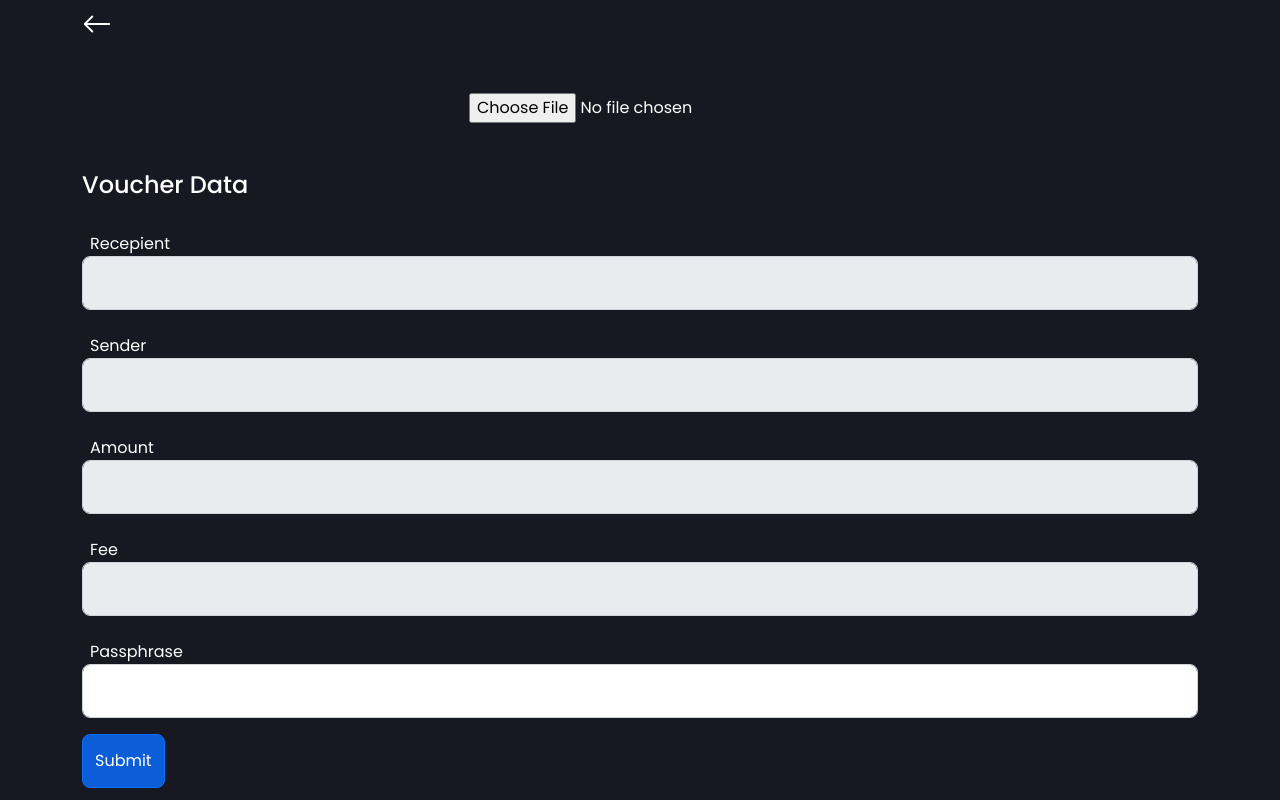
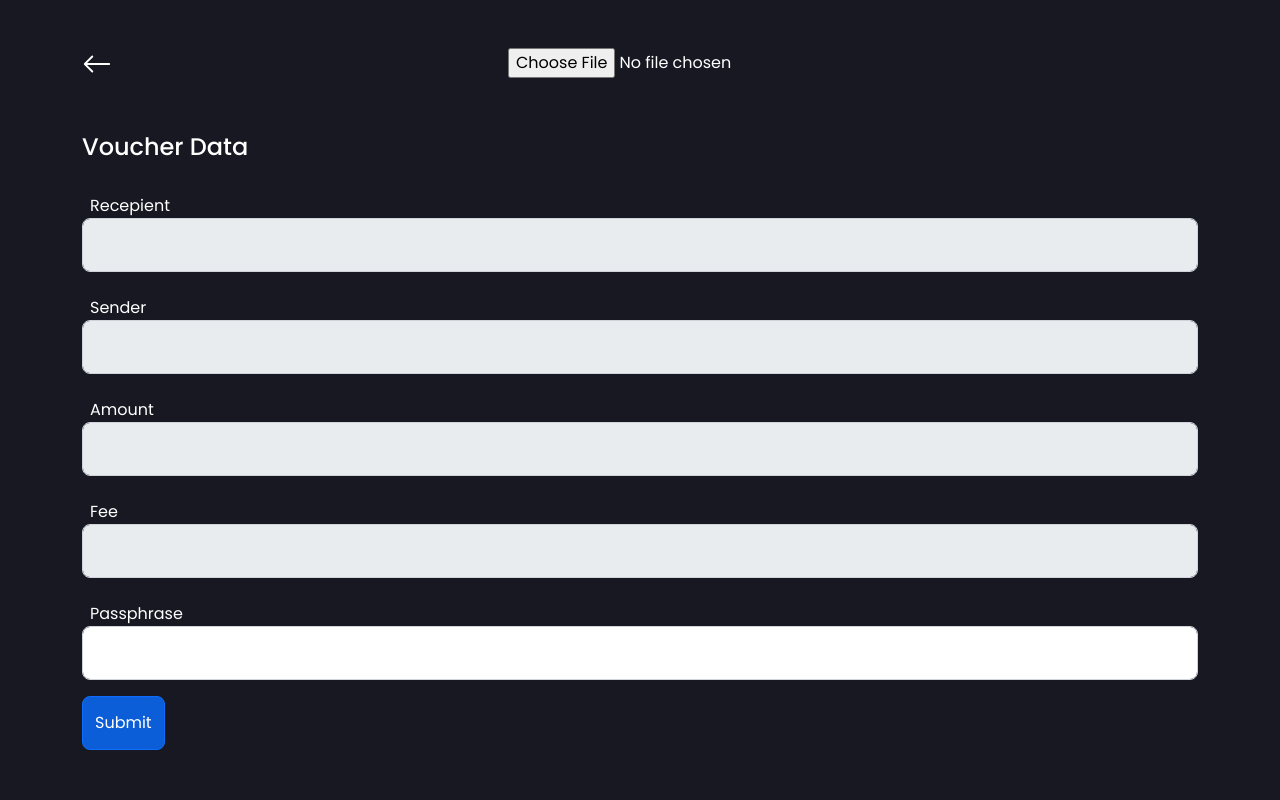
Before and after one commit to Ademayowa/EA-pessa-react, a React (Create React App) app: page /upload in a window 1280 px wide. Built offline with nearby package versions, Linux system fonts and the light colour scheme.

Commit message:
recent updates

```diff
--- a/src/pages/upload/Upload.css
+++ b/src/pages/upload/Upload.css
@@ -1,5 +1,5 @@
-.arrow {
+.arrows {
   color: #fff;
   font-size: 30px;
-  margin-top: -10px !important;
+  margin-top: 40px !important;
 }
--- a/src/pages/upload/Upload.js
+++ b/src/pages/upload/Upload.js
@@ -19,15 +19,16 @@ const Upload = () => {
 
   return (
     <div className='container'>
-      <div className='col-lg-12'>
-        <Link to='/dashboard' className='text-white arrow'>
+      <div className='col-lg-12 d-flex'>
+        <Link to='/dashboard' className='text-white arrows'>
           <BsArrowLeft />
         </Link>
+
+        <div className='col-lg-6 mx-auto mt-5 text-white text-center uload'>
+          <input type='file' onChange={onChange} className='text-center ms-5' />
+        </div>
       </div>
 
-      <div className='col-lg-6 mx-auto mt-5 text-white text-center'>
-        <input type='file' onChange={onChange} />
-      </div>
       <Form recepient={recepient} sender={sender} amount={amount} fee={fee} />
     </div>
   );
--- a/src/pages/wallets/Wallets.js
+++ b/src/pages/wallets/Wallets.js
@@ -52,7 +52,7 @@ const Wallets = () => {
             <div className='background'>
               <div className='wrapper'>
                 <div className='d-flex flex-column'>
-                  <h2 className='totbalance'>TSH 139,37.22</h2>
+                  <h2 className='totbalance'>NGN 139,37.22</h2>
                   <h3 className='tshape'>NGN</h3>
                   <h4 className='circle'>N</h4>
                 </div>
--- a/src/screens/exchange/Exchange.js
+++ b/src/screens/exchange/Exchange.js
@@ -31,7 +31,7 @@ const Exchange = () => {
               <select className='form-select form-select-lg'>
                 <option selected>Select asset pair</option>
                 <option value='1'>TSH/KSH</option>
-                <option value='2'>Two</option>
+                <option value='2'>NGN/TSH</option>
               </select>
             </div>
           </div>
--- a/src/screens/uservalidation/Accountid.js
+++ b/src/screens/uservalidation/Accountid.js
@@ -28,7 +28,7 @@ const Accountid = () => {
                 <input
                   type='text'
                   className='form-control bgc mb-4'
-                  placeholder='ARDOR-ELRY-LWLK-NVAU-HNAEL'
+                  placeholder='PESA-ELRY-LWLK-NVAU-HNAEL'
                 />
               </div>
             </div>
```
